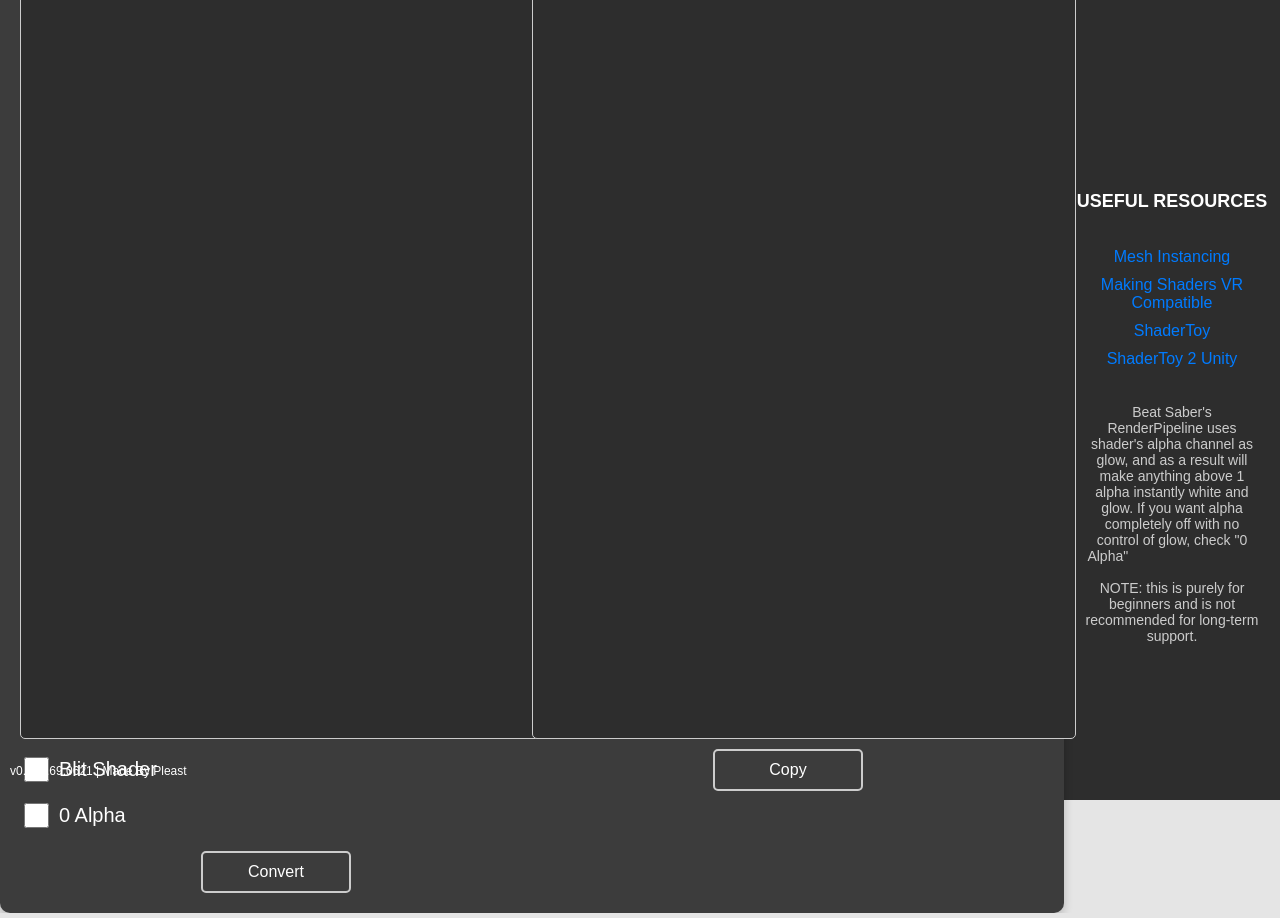
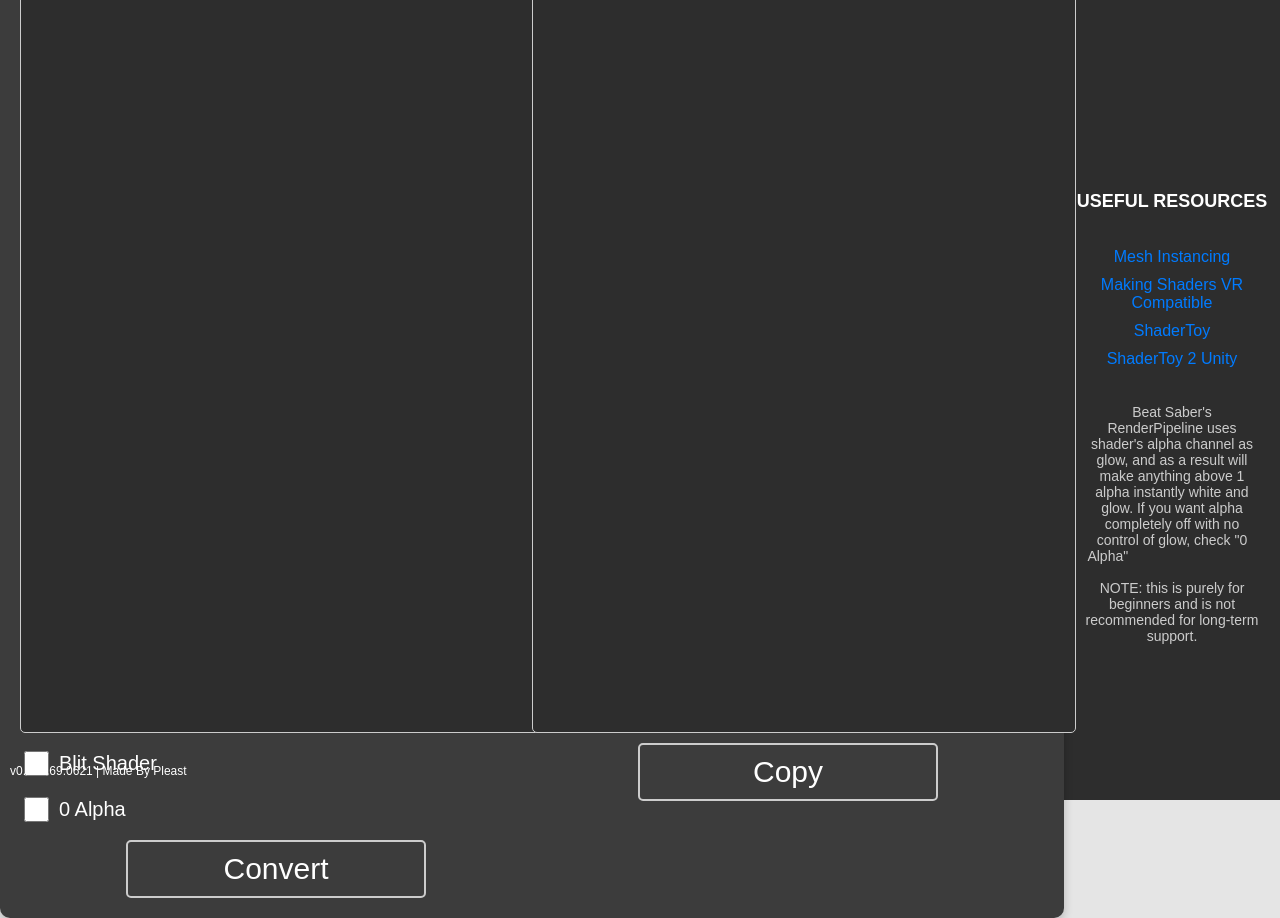
Before and after one commit to Pleast/ShadurFixur, a plain HTML site: page index.html in a window 1280 px wide. Drawn offline with Linux system fonts and the light colour scheme.

Commit message:
Update style.css

```diff
--- a/style.css
+++ b/style.css
@@ -86,7 +86,22 @@ button:hover {
 }
 
 #copyButton {
+    align-self: center;
+    width: 300px;
     margin-top: 10px;
+    padding: 10px;
+    background-color: transparent;
+    color: #ffffff;
+    border: 2px solid #ccc;
+    border-radius: 5px;
+    cursor: pointer;
+    font-size: 30px;
+    text-align: center;
+}
+
+#copyButton:hover {
+    background-color: #f0f0f0;
+    color: #000000;
 }
 
 #copyButton.copied {
@@ -180,7 +195,6 @@ input[type="checkbox"] {
     pointer-events: none;
 }
 
-/* Log section styling */
 #log {
     position: fixed;
     bottom: 10px;
@@ -188,7 +202,26 @@ input[type="checkbox"] {
     transform: translateX(-50%);
     color: red;
     font-family: monospace;
-    white-space: pre-wrap; /* Preserve whitespace and line breaks */
-    font-size: 14px; /* Adjust font size as needed */
-    padding: 5px; /* Adjust padding as needed */
+    white-space: pre-wrap;
+    font-size: 14px;
+    padding: 5px;
 }
+
+#convertButton {
+    align-self: center;
+    width: 300px;
+    margin-top: 15px;
+    padding: 10px;
+    background-color: transparent;
+    color: #ffffff;
+    border: 2px solid #ccc;
+    border-radius: 5px;
+    cursor: pointer;
+    font-size: 30px;
+    text-align: center;
+}
+
+#convertButton:hover {
+    background-color: #f0f0f0;
+    color: #000000;
+}
```
